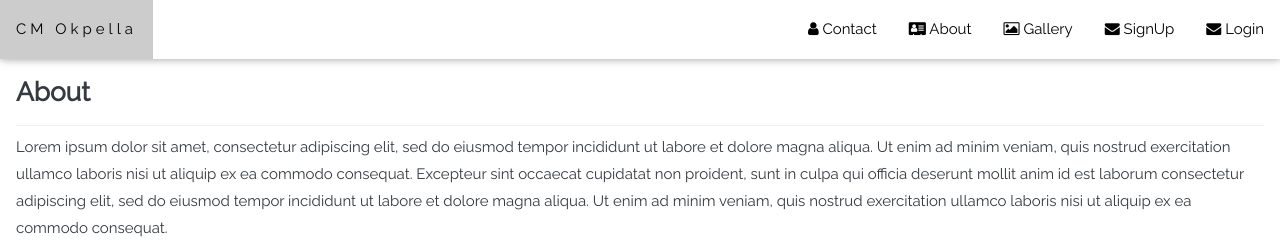
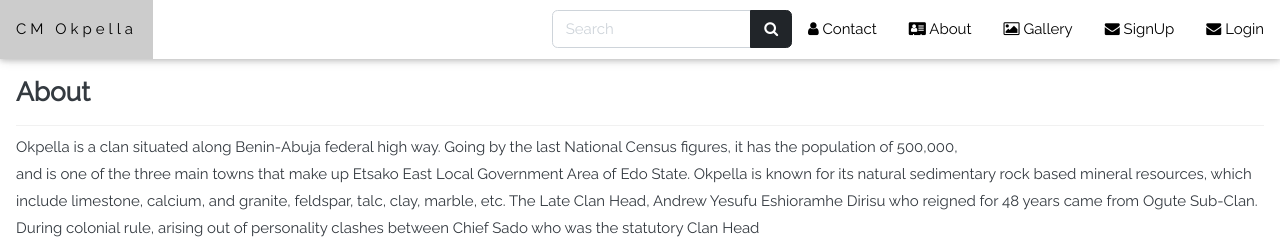
Before and after one commit to morelucks/okpellaCMs, a Django app: page /about/ in a window 1280 px wide. Shown: the top 247 px of the page. Run offline with Django 4.2, Linux system fonts and the light colour scheme; data comes from the database, SQL or seed files in the repository; both versions use the stored data as it was after the commit; some libraries are stand-ins or nearby versions; some web fonts are replaced.

Commit message:
search form

```diff
--- a/templates/about.html
+++ b/templates/about.html
@@ -5,9 +5,9 @@
   <!-- About Section -->
   <div class="w3-container w3-padding-32" id="about">
     <h3 class="w3-border-bottom w3-border-light-grey w3-padding-16">About</h3>
-    <p>Lorem ipsum dolor sit amet, consectetur adipiscing elit, sed do eiusmod tempor incididunt ut labore et dolore magna aliqua. Ut enim ad minim veniam, quis nostrud exercitation ullamco laboris nisi ut aliquip ex ea commodo consequat. Excepteur sint
-      occaecat cupidatat non proident, sunt in culpa qui officia deserunt mollit anim id est laborum consectetur adipiscing elit, sed do eiusmod tempor incididunt ut labore et dolore magna aliqua. Ut enim ad minim veniam, quis nostrud exercitation ullamco
-      laboris nisi ut aliquip ex ea commodo consequat.
+    <p>Okpella is a clan situated along Benin-Abuja federal high way. Going by the last National Census figures, it has the population of 500,000,<br> and is one of the three main towns that make up Etsako East Local Government Area of Edo State. Okpella is known for its natural sedimentary rock based mineral resources, which include limestone, calcium, and granite, feldspar, talc, clay, marble, etc.
+      The Late Clan Head, Andrew Yesufu Eshioramhe Dirisu who reigned for 48 years came from Ogute Sub-Clan.<br>
+      During colonial rule, arising out of personality clashes between Chief Sado who was the statutory Clan Head <br>of OKPELLA clan and Afegbua, the clan was sub-divided into two, namely Ogute and Oteku as sub-clans. While the Ogute sub-clans has prominent villages like Ogute, Imiekuri etc, Oteku sub-clan has two villages, Iddo and Komunio; both plays host to Bua Cement Company Plc and Dangote Group of Company Plc. Okpella was the District Head of the then Kabba Province.
     </p>
   </div>
 
--- a/templates/base.html
+++ b/templates/base.html
@@ -2,7 +2,7 @@
 <!DOCTYPE html>
 <html>
 <head>
-<title>W3.CSS Template</title>
+<title>{% block title  %}corpers Okpella{% endblock  %}</title>
 <meta charset="UTF-8">
 <meta name="viewport" content="width=device-width, initial-scale=1">
 <link rel="stylesheet" href="https://www.w3schools.com/w3css/4/w3.css">
@@ -33,7 +33,12 @@ body, html {
   height: 100%;
   line-height: 1.8;
 }
-
+.f{
+  display:flex;
+}
+.f form{
+  padding-top:10px
+}
 /* Full height image header */
 .bgimg-1 {
   background-position: center;
@@ -65,10 +70,23 @@ $(document).ready(function() {
   <div class="w3-bar w3-white w3-card" id="myNavbar">
     <a href="{% url 'home' %}" class="w3-bar-item w3-button w3-wide">CM Okpella</a>
     <!-- Right-sided navbar links -->
-    <div class="w3-right w3-hide-small">
+
+    <div class="w3-right f w3-hide-small">
+      <form action="#" class="search">
+        <div class="input-group w-100">
+            <input type="text" class="form-control" style="width:60%;" placeholder="Search">
+
+            <div class="input-group-append">
+              <button class="btn btn-dark" type="submit">
+                <i class="fa fa-search"></i>
+              </button>
+            </div>
+          </div>
+      </form>
       <a href="{% url 'contact' %}" class="w3-bar-item w3-button"><i class="fa fa-user"></i> Contact</a>
       <a href="{% url 'about' %}" class="w3-bar-item w3-button"><i class="fa fa-address-card"></i> About</a>
       <a href="#work" class="w3-bar-item w3-button"><i class="fa fa-image"></i> Gallery</a>
+
       <a href="{% url 'register' %}" class="w3-bar-item w3-button"><i class="fa fa-envelope"></i> SignUp</a>
       <a href="{% url 'login' %}" class="w3-bar-item w3-button"><i class="fa fa-envelope"></i> Login</a>
     </div>
@@ -83,6 +101,17 @@ $(document).ready(function() {
 <!-- Sidebar on small screens when clicking the menu icon -->
 <nav class="w3-sidebar w3-bar-block w3-black w3-card w3-animate-left w3-hide-medium w3-hide-large" style="display:none" id="mySidebar">
   <a href="javascript:void(0)" onclick="w3_close()" class="w3-bar-item w3-button w3-large w3-padding-16">Close ×</a>
+  <form action="#" class="search">
+    <div class="input-group w-100">
+        <input type="text" class="form-control" style="width:60%;" placeholder="Search">
+
+        <div class="input-group-append">
+          <button class="btn btn-dark" type="submit">
+            <i class="fa fa-search"></i>
+          </button>
+        </div>
+      </div>
+  </form>
   <a href="{% url 'home' %}" onclick="w3_close()" class="w3-bar-item w3-button">Home</a>
   <a href="{% url 'contact' %}" onclick="w3_close()" class="w3-bar-item w3-button">Contact</a>
   <a href="{% url 'about' %}" onclick="w3_close()" class="w3-bar-item w3-button">About</a>
```
Also changed, not shown: corpMembers/forms.py (+7 -4 lines), db.sqlite3, media/photos/lk_TxMGbnY.png (added).
